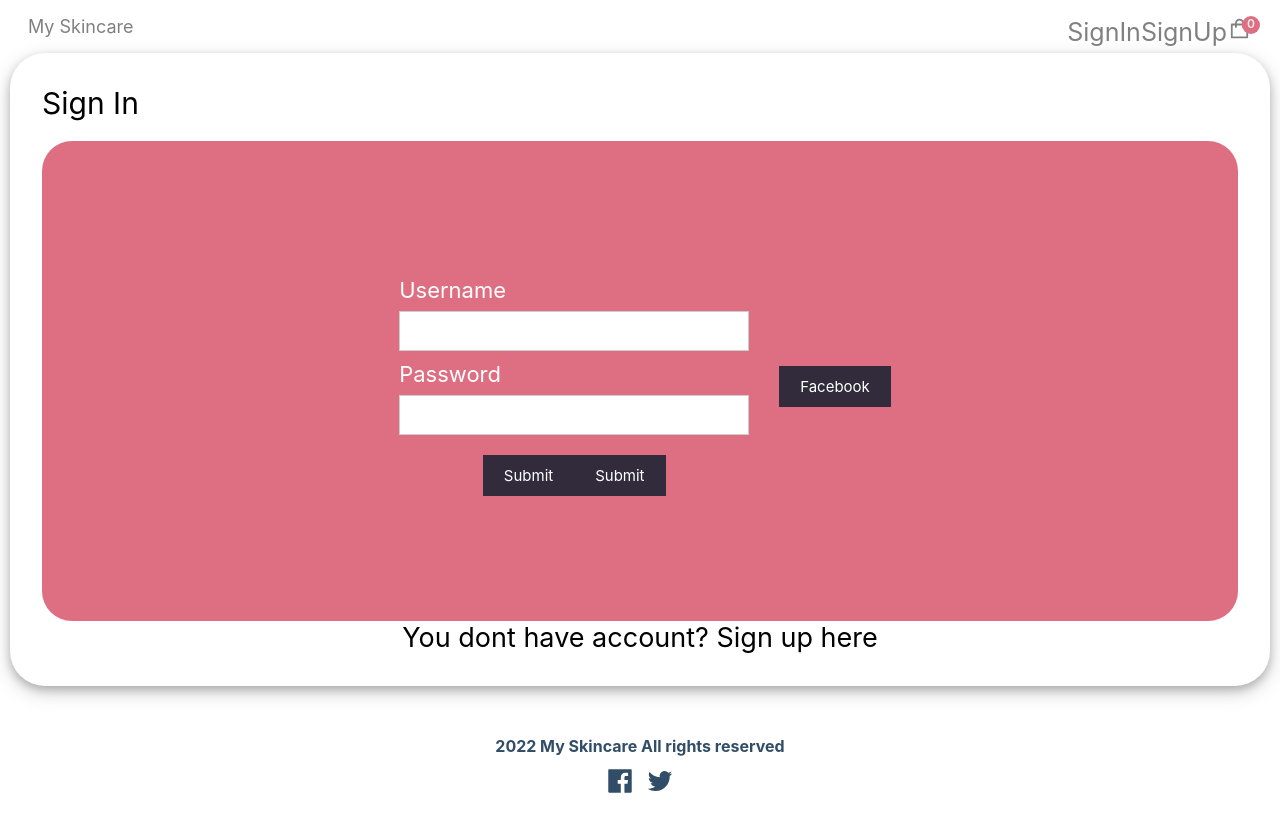
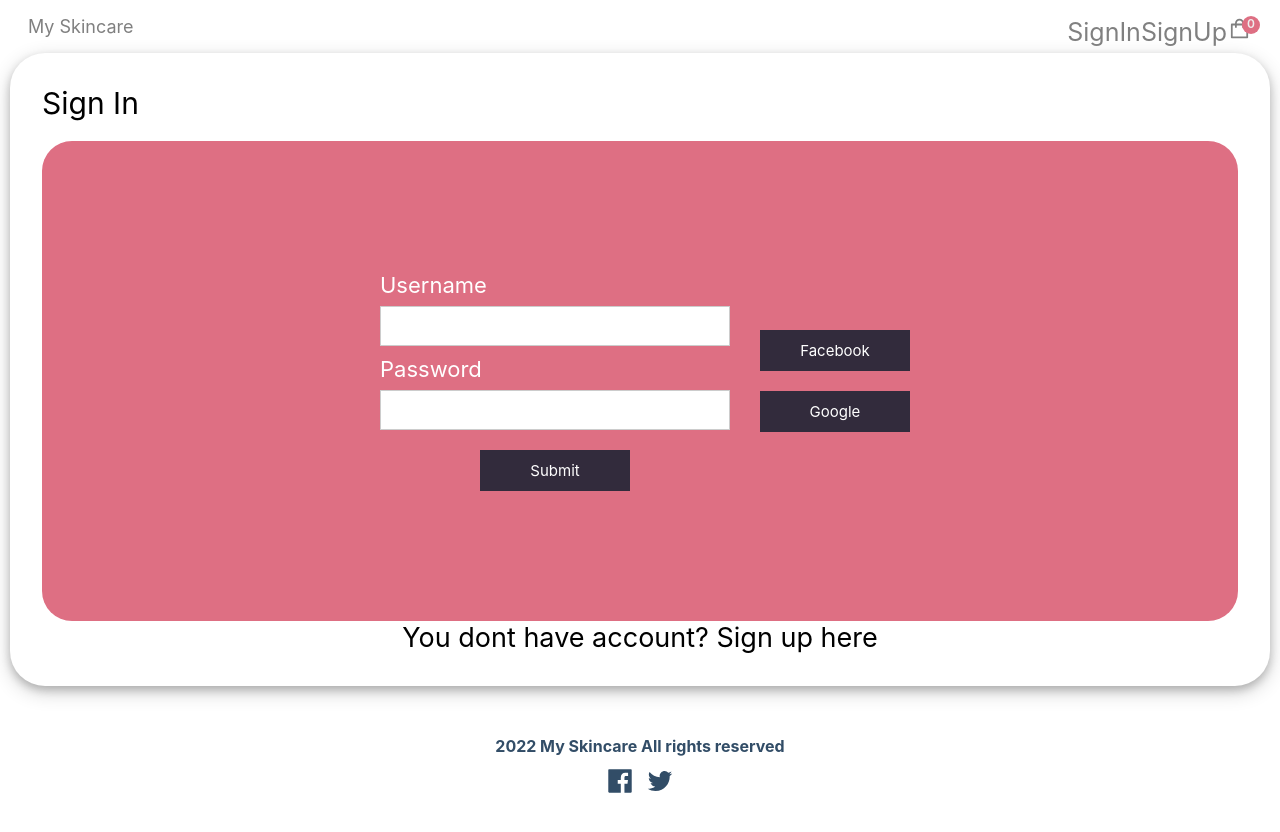
Before and after one commit to oli-e/skincare-app-front, a React (Create React App) app: page /sign-in in a window 1280 px wide. Shown: the top 832 px of the page. Built offline with nearby package versions, Linux system fonts and the light colour scheme; no server answers.

Commit message:
small adjustments

```diff
--- a/src/components/SignIn.js
+++ b/src/components/SignIn.js
@@ -6,7 +6,6 @@ import toast from 'react-hot-toast';
 
 const SignIn = () => {
   const [errorMessages, setErrorMessages] = useState({});
-  const [isSubmitted, setIsSubmitted] = useState(false);
   const navigate = useNavigate();
 
   const renderErrorMessage = (name) =>
@@ -20,10 +19,21 @@ const SignIn = () => {
       'accept': 'application/json',
       'Access-Control-Allow-Origin': '*',
       'Access-Control-Allow-Methods': 'GET,PUT,POST,DELETE',
+      'Access-Control-Allow-Headers': "append,delete,entries,foreach,get,has,keys,set,values,Authorization",
+      'Access-Control-Allow-Credentials': true
+    }}, { withCredentials: true }).then(response => console.log(response));
+  }, [])
+
+  const google = useCallback(async () => {
+    axios.get('http://localhost:9000/authenticate/google', {headers: {
+      'mode': 'cors',
+      'accept': 'application/json',
+      'Access-Control-Allow-Origin': '*',
+      'Access-Control-Allow-Methods': 'GET,PUT,POST,DELETE',
     }}, { withCredentials: true }).then(response => console.log(response)).catch(error => console.log(error));
   }, [])
 
-  const handleSubmit = (event, res, req) => {
+  const handleSubmit = (event) => {
 
     let config = { withCredentials: true };
     event.preventDefault();
@@ -50,7 +60,6 @@ const SignIn = () => {
         navigate('/sign-in');
         toast.error("Wrong login or password. Please, try again!");
       } );
-    setIsSubmitted(true);
 };
 
   return (
@@ -73,11 +82,15 @@ const SignIn = () => {
           </div>
           <div style={{"text-align": "center"}}>
             <input style={button_sub} type="submit" />
-            <input style={button_sub} type="submit" />
           </div>
           </form>
-          <div class="fb-login-button" data-width="" data-size="large" data-button-type="continue_with" data-layout="default" data-auto-logout-link="false" data-use-continue-as="false">
-             <button style={button_sub} onClick={() => facebook()}>Facebook</button>
+          <div style={{"display":"block"}}>
+            <div class="fb-login-button" data-width="" data-size="large" data-button-type="continue_with" data-layout="default" data-auto-logout-link="false" data-use-continue-as="false">
+              <button style={button_sub} onClick={() => facebook()}>Facebook</button>
+            </div>
+            <div>
+              <button style={button_sub} onClick={() => google()}>Google</button>
+            </div>
           </div>
       </div>
       <div style={{ 'font-size': 27, "text-align": "center" }}>
@@ -128,13 +141,15 @@ const login_style = {
 
   const button_sub = {
       'margin-top': '10px',
+      'margin-bottom': '10px',
       cursor: 'pointer',
       'font-size': '15px',
       background: '#322b3c',
       border: '1px solid #322b3c',
       color: '#fff',
       padding: '10px 20px',
-      'align-items': 'center'
+    'align-items': 'center',
+      "width":"150px"
     }
 
 
@@ -143,7 +158,6 @@ const login_style = {
       var cookies = {};
       for (var i=0; i<pairs.length; i++){
         var pair = pairs[i].split("=");
-        // sessionStorage.setItem((pair[0] + '').trim(), pair.slice(1).join('='));
         cookies[(pair[0]+'').trim()] = unescape(pair.slice(1).join('='));
       }
       return cookies;
```
